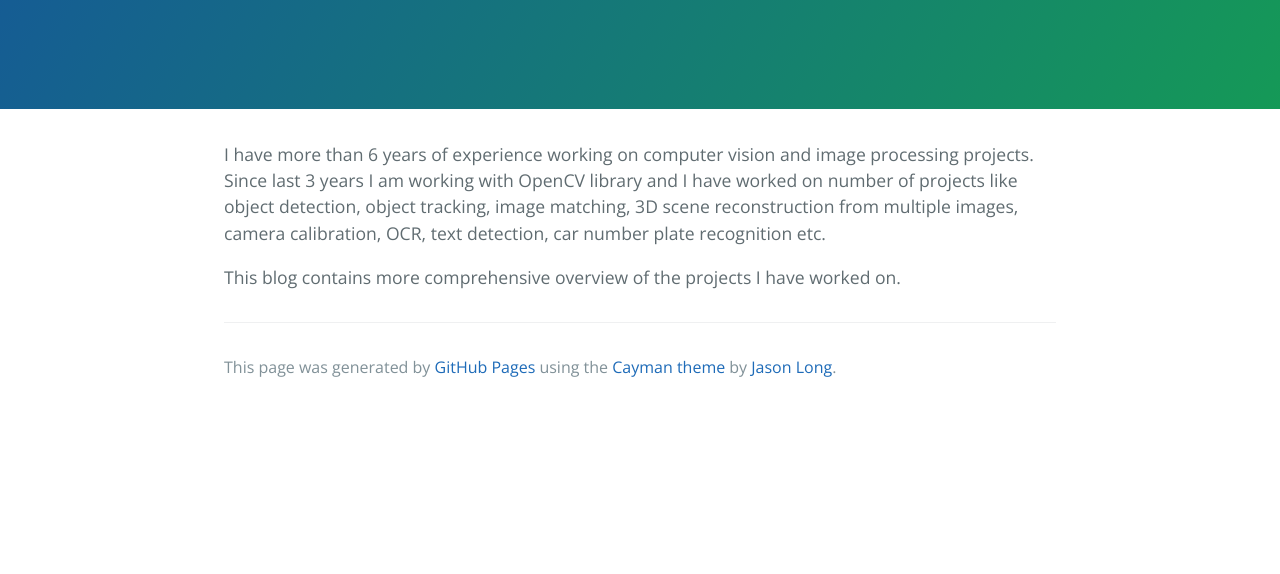
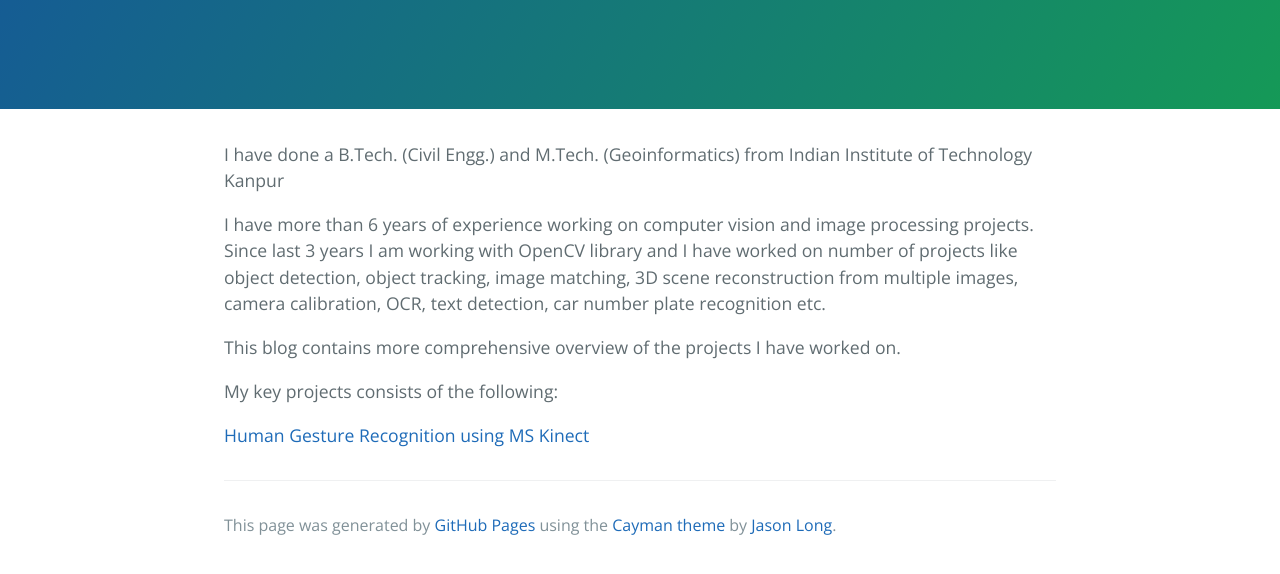
Before and after one commit to abggcv/abggcv.github.io, a plain HTML site: page index.html in a window 1280 px wide. Shown: the part 208-782 px from the top of the page. Drawn offline with nearby package versions, Linux system fonts and the light colour scheme.

Commit message:
Replace master branch with page content via GitHub

```diff
--- a/index.html
+++ b/index.html
@@ -16,9 +16,15 @@
     </section>
 
     <section class="main-content">
-      <p>I have more than 6 years of experience working on computer vision and image processing projects. Since last 3 years I am working with OpenCV library and I have worked on number of projects like object detection, object tracking, image matching, 3D scene reconstruction from multiple images, camera calibration, OCR, text detection, car number plate recognition etc.</p>
+      <p>I have done a B.Tech. (Civil Engg.) and M.Tech. (Geoinformatics) from Indian Institute of Technology Kanpur</p>
+
+<p>I have more than 6 years of experience working on computer vision and image processing projects. Since last 3 years I am working with OpenCV library and I have worked on number of projects like object detection, object tracking, image matching, 3D scene reconstruction from multiple images, camera calibration, OCR, text detection, car number plate recognition etc.</p>
 
 <p>This blog contains more comprehensive overview of the projects I have worked on.</p>
+
+<p>My key projects consists of the following:</p>
+
+<p><a href="http://abggcv.github.io/humanGestureRecognitionWithMSKinect/">Human Gesture Recognition using MS Kinect</a></p>
 
       <footer class="site-footer">
 
--- a/params.json
+++ b/params.json
@@ -1,6 +1,6 @@
 {
   "name": "2D-3D Technologies",
   "tagline": "A blog for showing my experience in OpenCV, Computer Vision, Machine Learning",
-  "body": "I have more than 6 years of experience working on computer vision and image processing projects. Since last 3 years I am working with OpenCV library and I have worked on number of projects like object detection, object tracking, image matching, 3D scene reconstruction from multiple images, camera calibration, OCR, text detection, car number plate recognition etc.\r\n\r\nThis blog contains more comprehensive overview of the projects I have worked on.",
+  "body": "I have done a B.Tech. (Civil Engg.) and M.Tech. (Geoinformatics) from Indian Institute of Technology Kanpur\r\n\r\nI have more than 6 years of experience working on computer vision and image processing projects. Since last 3 years I am working with OpenCV library and I have worked on number of projects like object detection, object tracking, image matching, 3D scene reconstruction from multiple images, camera calibration, OCR, text detection, car number plate recognition etc.\r\n\r\nThis blog contains more comprehensive overview of the projects I have worked on.\r\n\r\nMy key projects consists of the following:\r\n\r\n[Human Gesture Recognition using MS Kinect](http://abggcv.github.io/humanGestureRecognitionWithMSKinect/)\r\n\r\n",
   "note": "Don't delete this file! It's used internally to help with page regeneration."
 }
```
